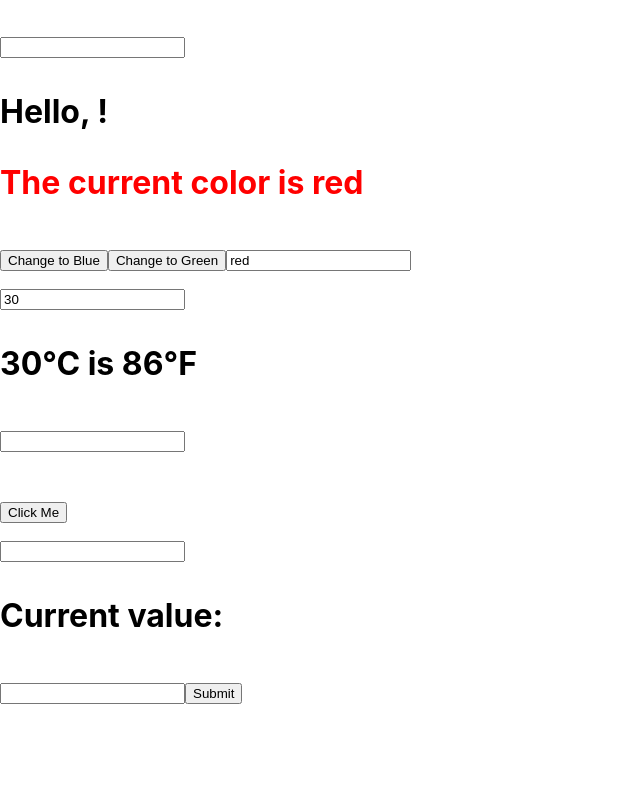
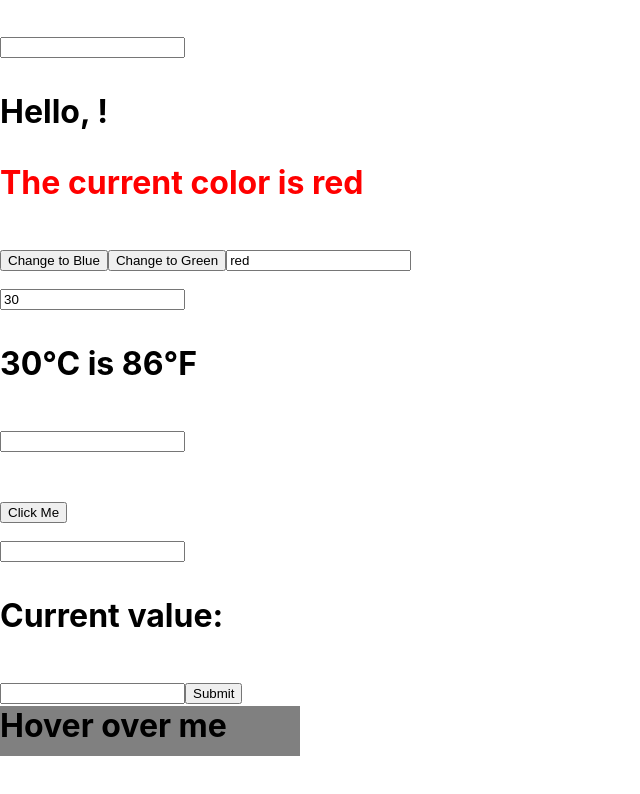
Before and after one commit to salinpaul94/60_DAY_PLAN_FOR_CROSS_PALTFORM_DEVELOPMENT, a React (Create React App) app in the folder test-roject/: page / in a window 1280 px wide. Shown: the top 794 px of the page, without its empty margins (0-640 px from the left). Built offline with nearby package versions, Linux system fonts and the light colour scheme.

Commit message:
event handling hover box

```diff
--- a/test-roject/src/App.js
+++ b/test-roject/src/App.js
@@ -2,6 +2,7 @@ import './App.css';
 import Button from './components/ButtonEventHandling';
 import ColorChangeUseState from './components/ColorChangeUseStage';
 import Form from './components/FormEventHandling';
+import HoverBox from './components/HoverBoxEventHandling';
 import InputFieldEventHandling from './components/InputFieldEventHandling';
 import NameFormUseState from './components/NameFormUseState';
 import TaskListUseState from './components/TaskListUseState';
@@ -16,6 +17,7 @@ const element = (
     <Button/>
     <InputFieldEventHandling/>
     <Form/>
+    <HoverBox/>
   </h1>
 )
 
--- /dev/null
+++ b/test-roject/src/components/HoverBoxEventHandling.js
@@ -0,0 +1,21 @@
+import React, { useState } from "react";
+
+function HoverBox() {
+  const [isHovered, setIsHovered] = useState(false);
+
+  return (
+    <div
+      onMouseEnter = {() => setIsHovered(true)}
+      onMouseLeave = {() => setIsHovered(false)}
+      style={{
+        width: '300px',
+        height: '50px',
+        backgroundColor: isHovered ? 'blue' : 'gray',
+      }}
+    >
+      Hover over me
+    </div>
+  );
+}
+
+export default HoverBox;
```
